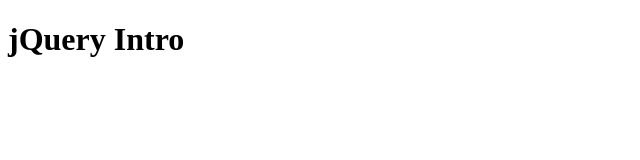
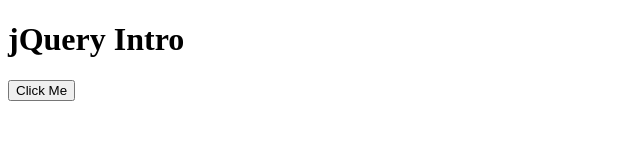
Before and after one commit to ShylaEarl/jQuery-Intro, a plain HTML site: page index.html in a window 1280 px wide. Shown: the whole page, without its empty margins (0-640 px from the left). Drawn offline with Linux system fonts and the light colour scheme.

Commit message:
click button

```diff
--- a/index.html
+++ b/index.html
@@ -9,5 +9,6 @@
 </head>
 <body>
     <h1>jQuery Intro</h1>
+    <button id='clickMe'>Click Me</button>
 </body>
 </html>
--- a/scripts.js
+++ b/scripts.js
@@ -6,10 +6,17 @@ $(document).ready(onReady);
 
 function onReady(){ // 'let's get the page set up'
     console.log('hello from jQuery');
-    // add event listeners aka click events.
-    // all click events will be in this function to connect to the DOM.
+    // add event listeners aka click events. All click events will be in this function to connect to the DOM.
     // get data to display on the page at loading
+    $('#clickMe').on('click', buttonClicked); // to select html elements for click events on DOM. This is essentially a jQuery object that has been written for us.
 }
+
+
+//write a function called buttonClicked
+function buttonClicked(){
+    console.log("I'm clicked!");
+}
+
 
 function hello(){
     console.log('hello!');
```
